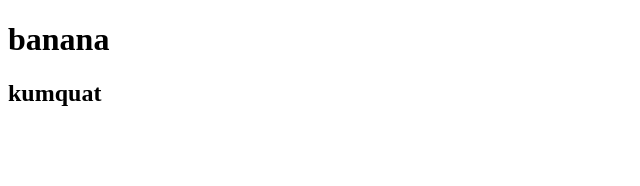
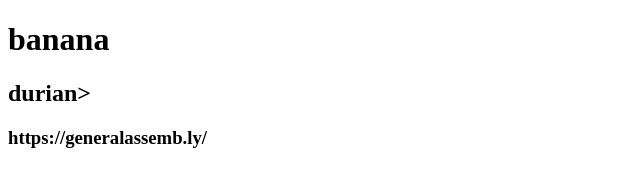
Before and after one commit to tengchoonhong90/testingrepo, a plain HTML site: page index.html in a window 1280 px wide. Shown: the whole page, without its empty margins (0-640 px from the left). Drawn offline with Linux system fonts and the light colour scheme.

Commit message:
add durian and general assembly website

```diff
--- a/index.html
+++ b/index.html
@@ -5,6 +5,7 @@
 </head>
 <body>
   <h1>banana</h1>
-  <h2>kumquat</h2>
+  <h2>durian></h2>
+  <h3>https://generalassemb.ly/</h3>
 </body>
 </html>
```
